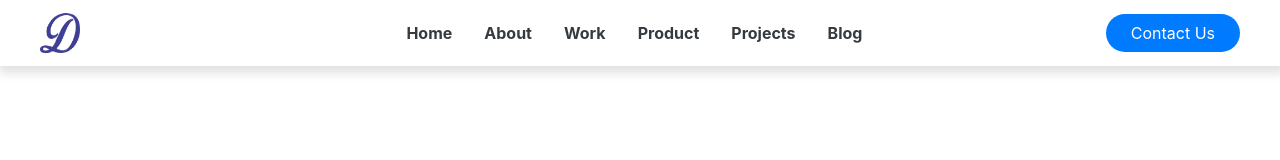
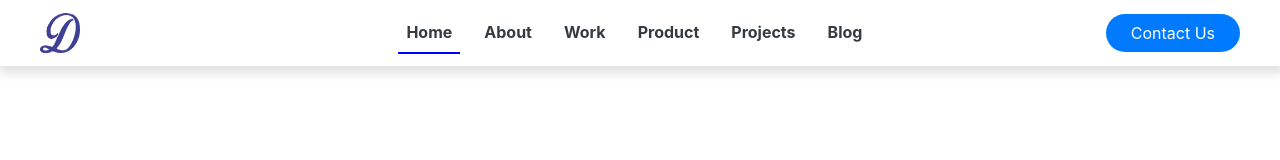
Before and after one commit to pavandeore/design-agency-assign, a React (Create React App) app: page / in a window 1280 px wide. Shown: the top 160 px of the page. Built offline with nearby package versions, Linux system fonts and the light colour scheme.

Commit message:
little border added

```diff
--- a/src/components/microComponents/navbar.css
+++ b/src/components/microComponents/navbar.css
@@ -13,3 +13,6 @@
         position: unset;
     }
 }
+.active-blue{
+    border-bottom: 2px solid blue;
+}
--- a/src/components/microComponents/navbar.js
+++ b/src/components/microComponents/navbar.js
@@ -13,8 +13,8 @@ function navbar() {
                     </a>
                     <div className="centered-menu order-0">
                         <ul id="navbar" className="navbar-nav mx-auto">
-                            <li className="nav-item active">
-                                <a className="nav-link mx-2 text-dark font-weight-bold" href="#">Home</a>
+                            <li className="nav-item active ">
+                                <a className="nav-link mx-2 text-dark font-weight-bold active-blue" href="#">Home</a>
                             </li>
                             <li className="nav-item">
                                 <a className="nav-link mx-2 text-dark font-weight-bold" href="#">About</a>
```
